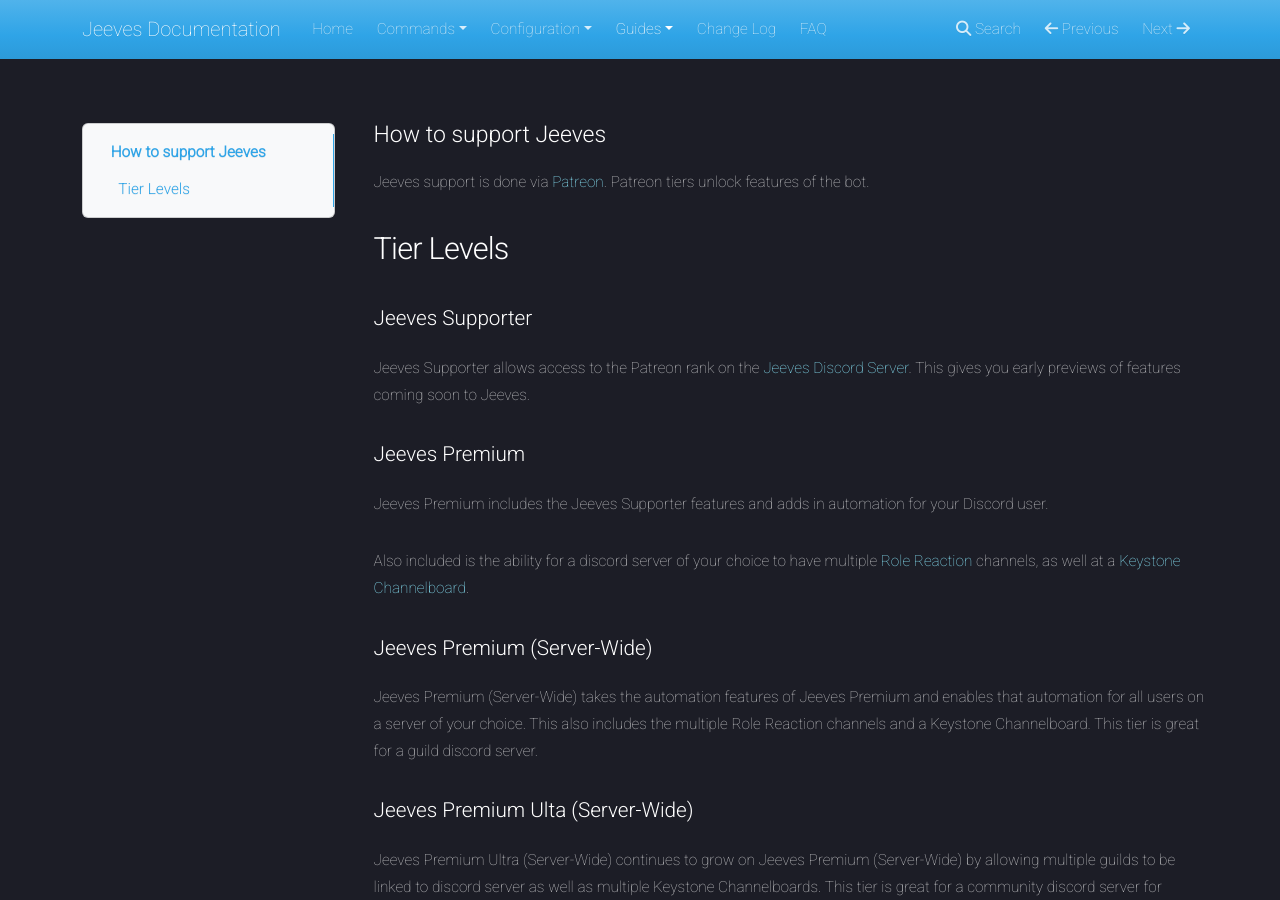
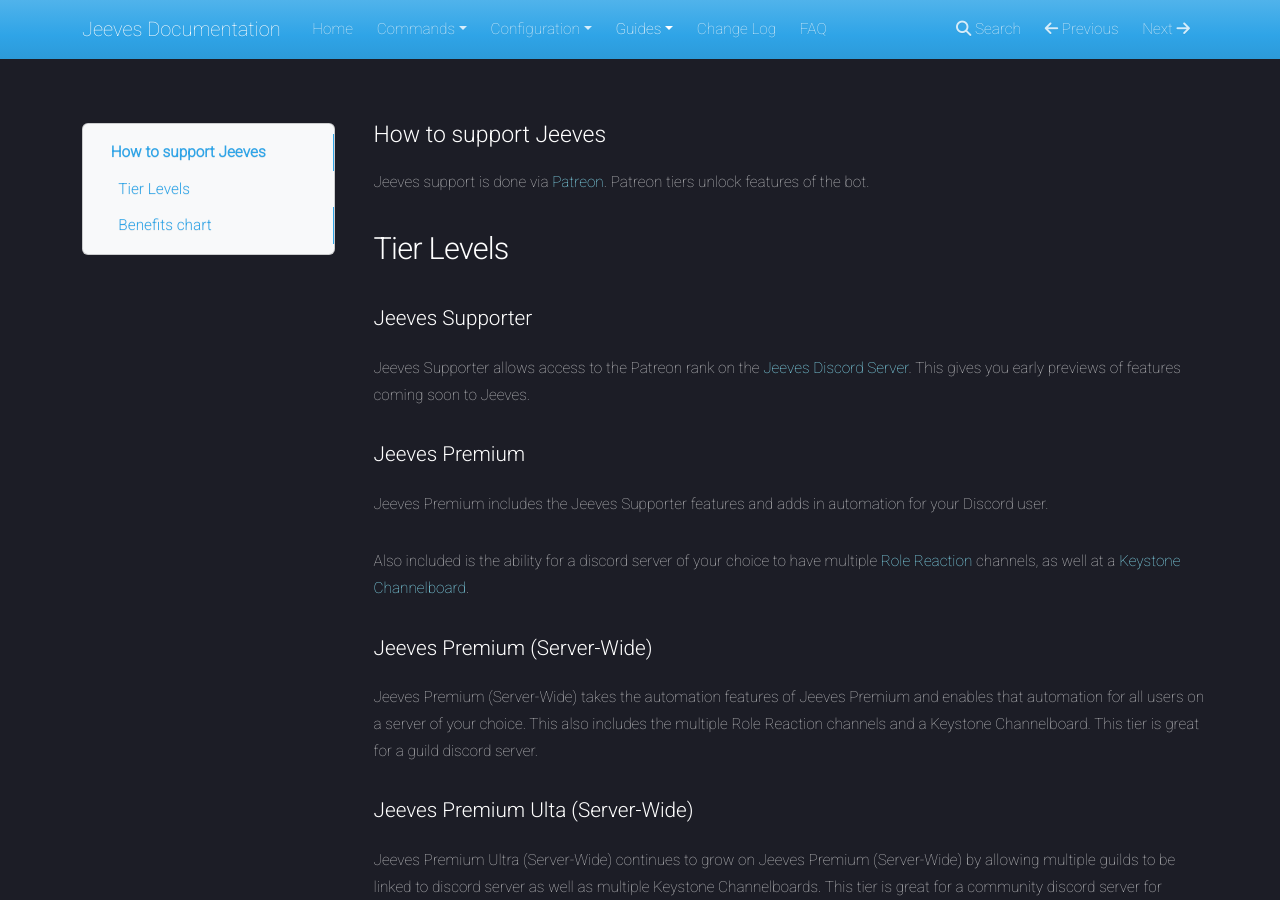
Before and after one commit to TeamJeeves/Jeeves-Bot-Documentation, an MkDocs documentation site: the page built from docs/guides/Supporting-Jeeves.md, in a window 1280 px wide and 900 px high. Built offline with MkDocs 1.6.1, drawn with Linux system fonts in a browser that asks for light colours; nearby versions of some CDN libraries.

Commit message:
Adjust title levels

```diff
--- a/docs/guides/Supporting-Jeeves.md
+++ b/docs/guides/Supporting-Jeeves.md
@@ -22,7 +22,7 @@ Jeeves Premium Ultra (Server-Wide) continues to grow on Jeeves Premium (Server-W
 
 
 
-### Benefits chart
+## Benefits chart
 
  |Benefit|Without Patreon|Jeeves Supporter|Jeeves Premium|Jeeves Premium (Server-Wide)|Jeeves Premium Ultra|Sponsor|
  |----------------|:--------------:|:--------------:|:--------------:|:--------------:|:--------------:|:--------------:|
```
